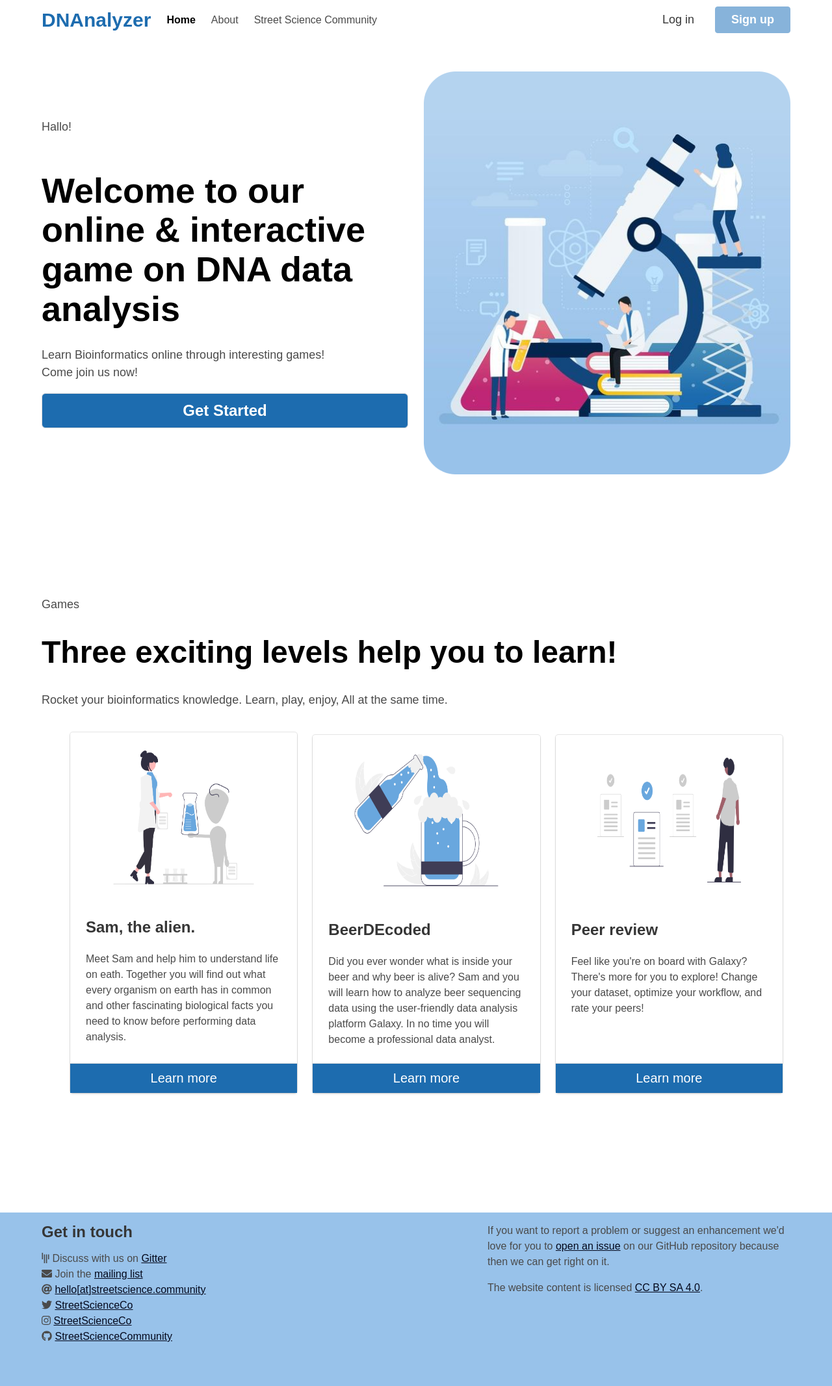
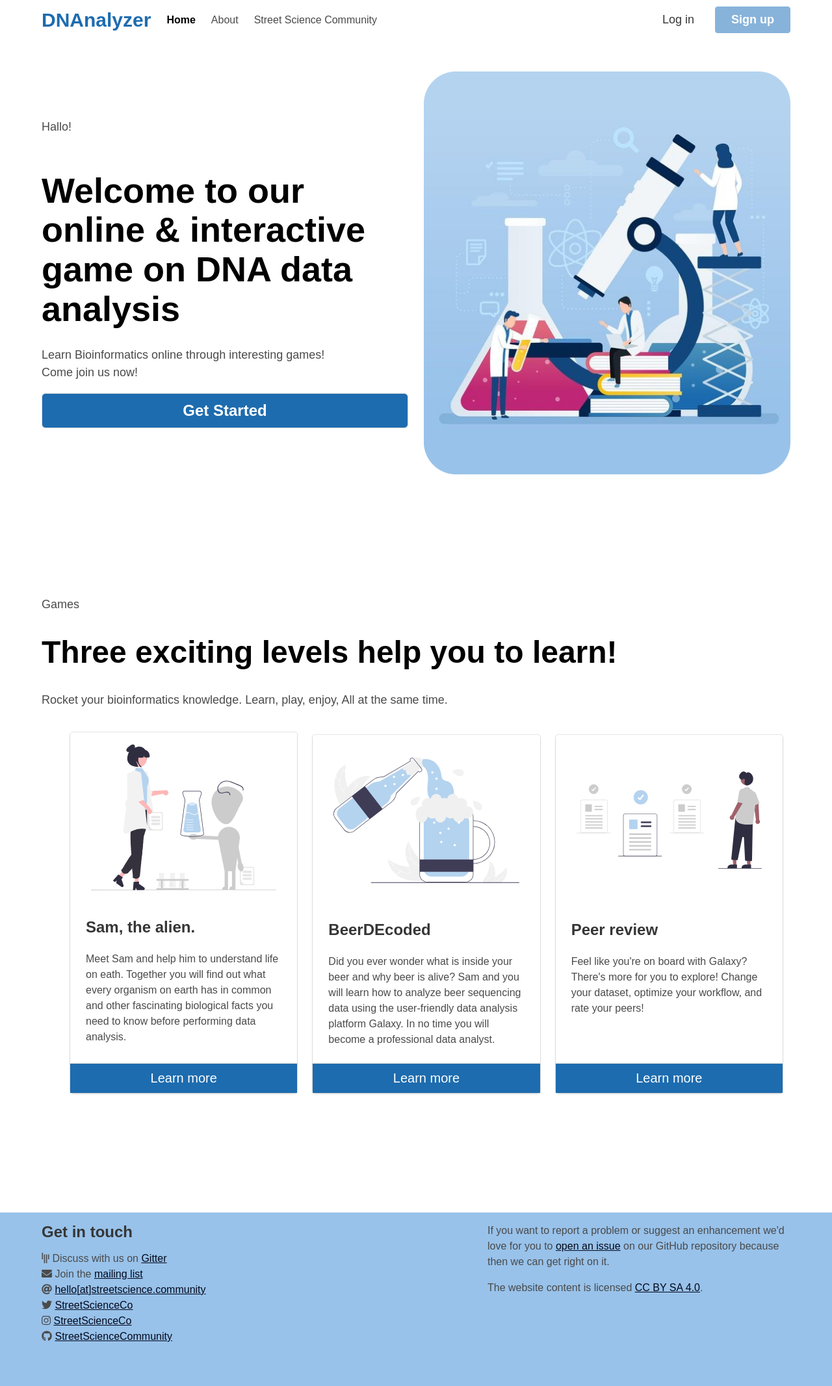
Before and after one commit to StreetScienceCommunity/DNAnalyzer, a Jekyll site: the page built from index.md, in a window 1280 px wide. Shown: the whole page at 65% size. Built offline with Jekyll 4.4.1, drawn with Linux system fonts in a browser that asks for light colours; nearby versions of some CDN libraries.

Commit message:
change card pictures from png to svg so that they won't look skewed.

```diff
--- a/_layouts/index.html
+++ b/_layouts/index.html
@@ -33,7 +33,7 @@
                     <div class="card  is-fullheight">
                         <div class="card-image">
                             <figure class="image is-4by3">
-                                <img src="{{ site.baseurl }}/images/alien.png" alt="Sam, the alien">
+                                <img src="{{ site.baseurl }}/images/undraw_alien_science.svg" alt="Sam, the alien">
                             </figure>
                         </div>
                         <div class="card-content">
@@ -52,7 +52,7 @@
                     <div class="card is-fullheight">
                         <div class="card-image">
                             <figure class="image is-4by3">
-                                <img src="{{ site.baseurl }}/images/beer.png" alt="Sam, the alien">
+                                <img src="{{ site.baseurl }}/images/undraw_beer.svg" alt="Sam, the alien">
                             </figure>
                         </div>
                         <div class="card-content">
@@ -71,7 +71,7 @@
                     <div class="card is-fullheight">
                         <div class="card-image">
                             <figure class="image is-4by3">
-                                <img src="{{ site.baseurl }}/images/peer_review.png" alt="Sam, the alien">
+                                <img src="{{ site.baseurl }}/images/undraw_reviewed_docs.svg" alt="Sam, the alien">
                             </figure>
                         </div>
                         <div class="card-content">
```
Also changed, not shown: images/alien.png (deleted), images/beer.png (deleted), images/peer_review.png (deleted), images/undraw_alien_science.svg (added), images/undraw_beer.svg (added), images/undraw_reviewed_docs.svg (added).
